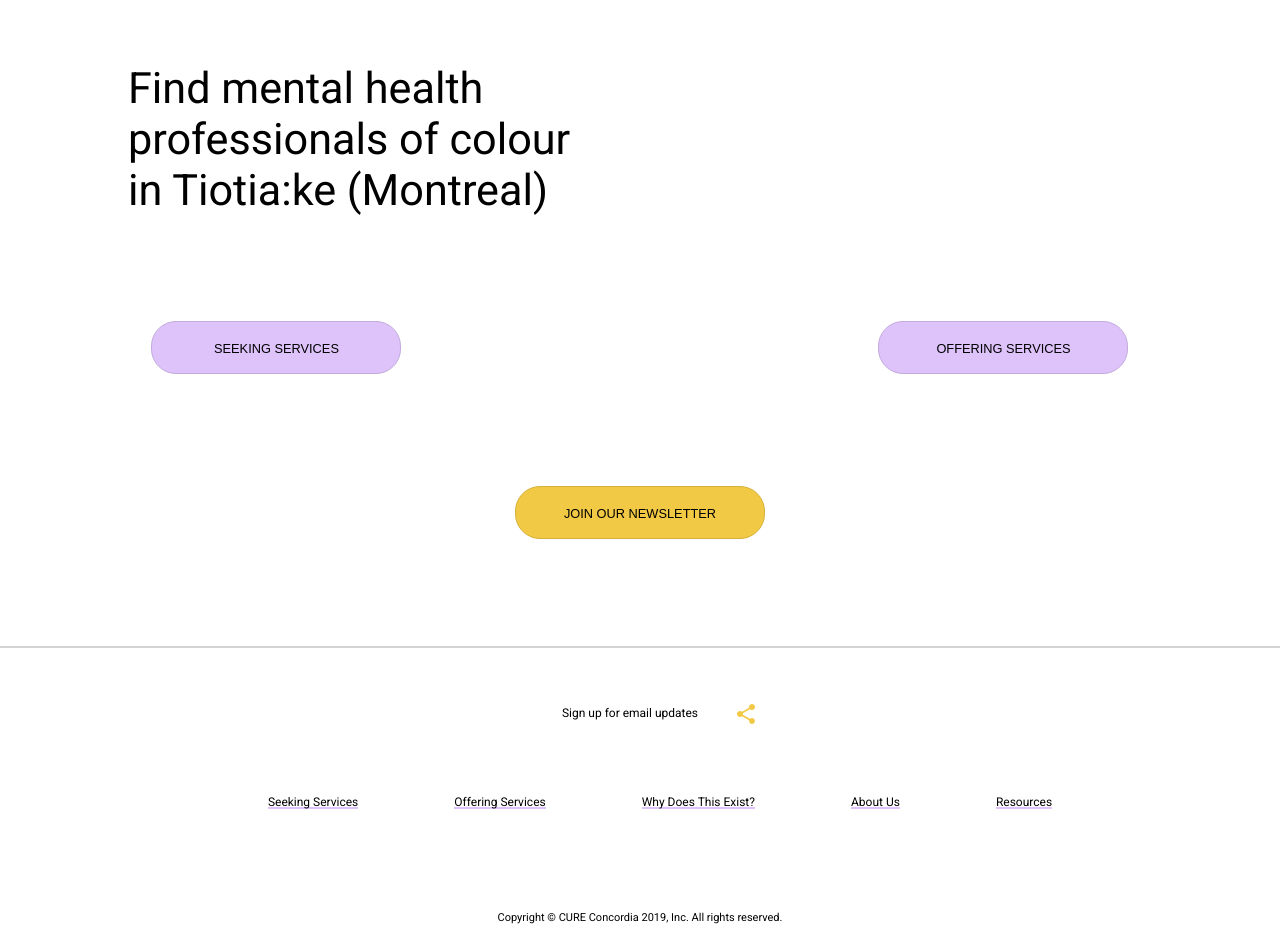
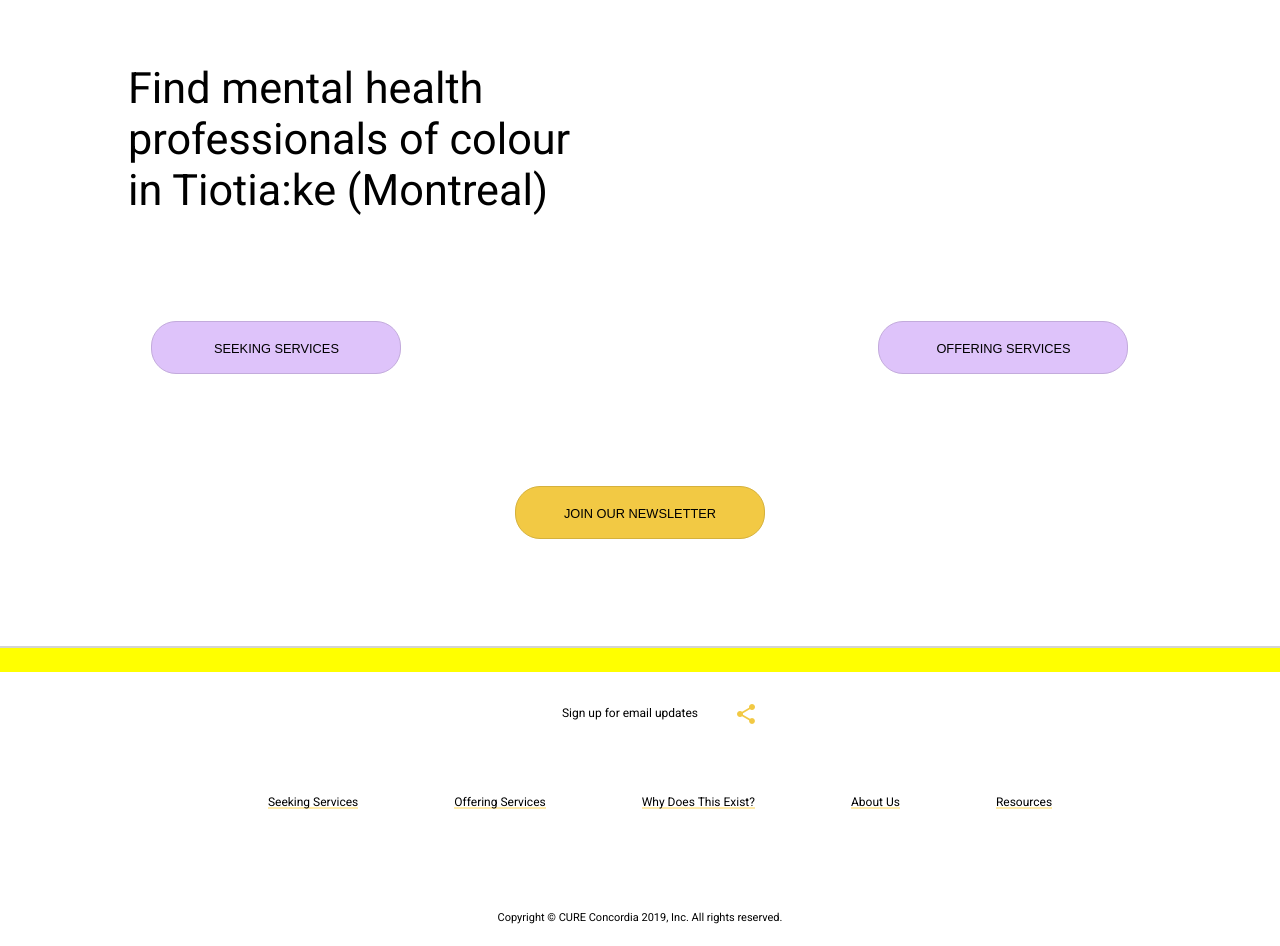
Before and after one commit to aheggie/mh_site, a plain HTML site: page site/index.html in a window 1280 px wide. Shown: the part 74-1020 px from the top of the page. Drawn offline with Linux system fonts and the light colour scheme; files whose address does not match are found by name.

Commit message:
fixing footer height

```diff
--- a/site/style.css
+++ b/site/style.css
@@ -206,13 +206,21 @@ button#newsletter {
 
 .main-foot {
   border-top: 2px solid lightgrey;
+  background-color: yellow;
+  height: calc(100vh - 48.5em);
 }
 
 .footer-nav {
-  --linkColor: #dec3fa;
+  --linkColor: #ffeaa7;
 }
 
 .footer-nav a {
+  font-size: 12px;
+  color: black;
+  text-decoration: none;
+  display: block;
+  margin: 3em 4em;
+
   background:
      linear-gradient(
        to bottom, var(--linkColor) 0%,
@@ -223,7 +231,7 @@ button#newsletter {
     background-size: 4px 2px;
   color: #000;
   text-decoration: none;
-  transition: background-size .2s;
+  transition: background-size .5s;
 }
 
 a:hover {
@@ -242,14 +250,6 @@ ul.footer-nav {
   display: flex;
 
   justify-content: center;
-}
-
-.footer-nav a {
-  font-size: 12px;
-  color: black;
-  text-decoration: none;
-  display: block;
-  margin: 3em 4em;
 }
 
 .footer-social {
@@ -289,4 +289,5 @@ div.copyright {
   text-align: center;
   padding: 2em;
   margin-top: 4em;
+  align-self: flex-end;
 }
```
